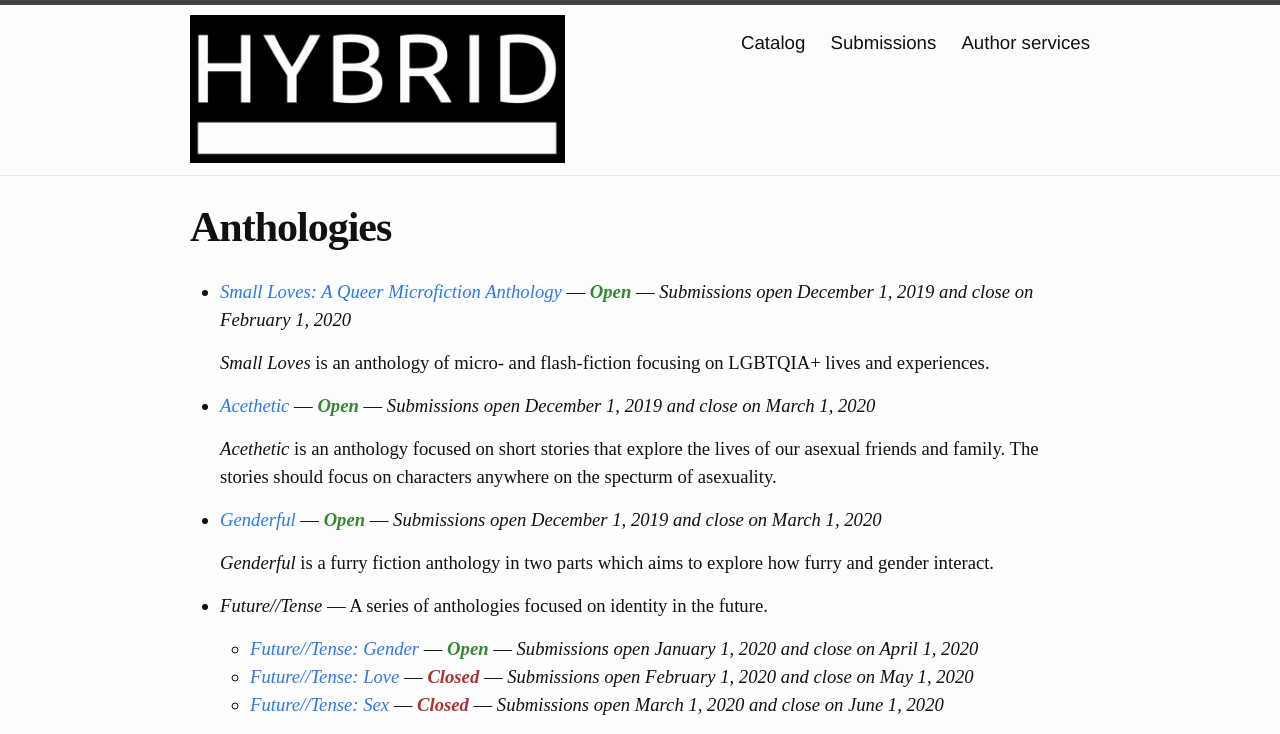
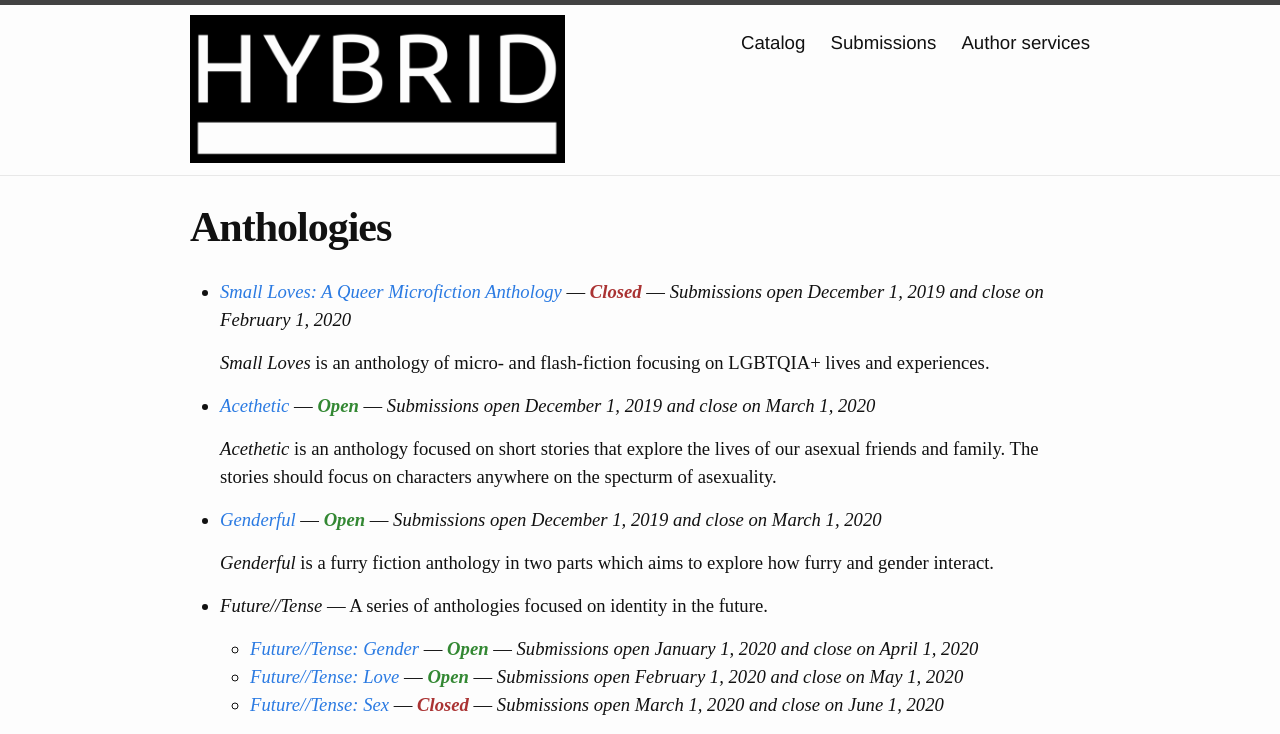
Before and after one commit to hybridink/hybrid.ink, a Jekyll site: the page built from submit/anthologies/index.md, in a window 1280 px wide. Shown: the top 734 px of the page. Built offline with Jekyll 4.4.1, drawn with Linux system fonts in a browser that asks for light colours; some web fonts are replaced; comment, search, counter and statistics services are not loaded; some of the changed lines change nothing that is shown; grey boxes are pictures that could not be loaded.

Commit message:
Update index.md

```diff
--- a/submit/anthologies/index.md
+++ b/submit/anthologies/index.md
@@ -3,7 +3,7 @@ layout: page
 title: Anthologies
 ---
 
-* [*Small Loves: A Queer Microfiction Anthology*](small-loves) --- <strong class="open"><em>Open</em></strong> --- *Submissions open December 1, 2019 and close on February 1, 2020*
+* [*Small Loves: A Queer Microfiction Anthology*](small-loves) --- <strong class="closed"><em>Closed</em></strong> --- *Submissions open December 1, 2019 and close on February 1, 2020*
 
   *Small Loves* is an anthology of micro- and flash-fiction focusing on LGBTQIA+ lives and experiences.
 * [*Acethetic*](acethetic) --- <strong class="open"><em>Open</em></strong> --- *Submissions open December 1, 2019 and close on March 1, 2020*
@@ -14,7 +14,7 @@ title: Anthologies
   *Genderful* is a furry fiction anthology in two parts which aims to explore how furry and gender interact.
 * *Future//Tense* --- A series of anthologies focused on identity in the future.
     * [*Future//Tense: Gender*](future-tense/gender) --- <strong class="open"><em>Open</em></strong> --- *Submissions open January 1, 2020 and close on April 1, 2020*
-    * [*Future//Tense: Love*](future-tense/love) --- <strong class="closed"><em>Closed</em></strong> --- *Submissions open February 1, 2020 and close on May 1, 2020*
+    * [*Future//Tense: Love*](future-tense/love) --- <strong class="open"><em>Open</em></strong> --- *Submissions open February 1, 2020 and close on May 1, 2020*
     * [*Future//Tense: Sex*](future-tense/sex) --- <strong class="closed"><em>Closed</em></strong> --- *Submissions open March 1, 2020 and close on June 1, 2020*
 
 <iframe src="https://calendar.google.com/calendar/embed?src=hybrid.ink_85s829p5vf38rk6o5addi90sl0%40group.calendar.google.com&ctz=America%2FLos_Angeles" style="border: 0" width="800" height="600" frameborder="0" scrolling="no"></iframe>
```
